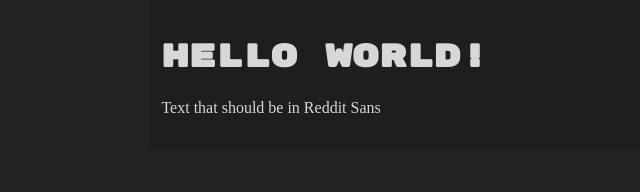
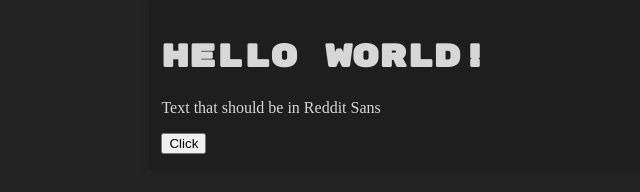
Before and after one commit to Blitzy5656/5Stygian, a website: page index.html in a window 1280 px wide. Shown: the whole page, without its empty margins (123-763 px from the left). Drawn offline with Linux system fonts and the light colour scheme; a web font is replaced by a local one.

Commit message:
Update index.html

```diff
--- a/index.html
+++ b/index.html
@@ -12,6 +12,7 @@
             <h1 class="mainHeader">Hello World!</h1>
             <alt>Text that should be in Reddit Sans</alt>
             <p id="pointCounter"></p>
+            <button type="button" onclick="click()">Click</button>
         </div>
     </div>
 <script type="text/javascript" src="scripts/thegame.js"></script>
```
